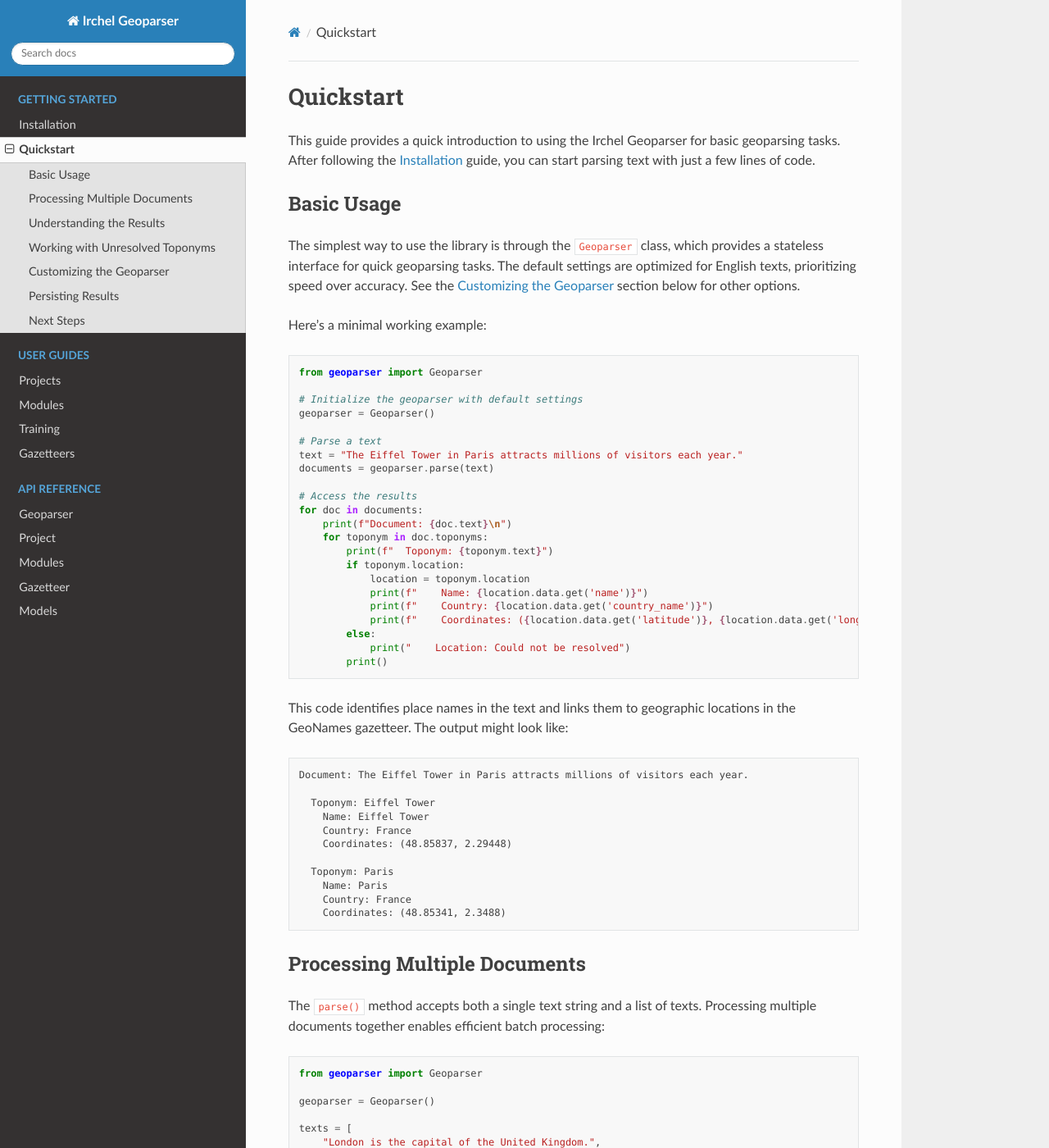
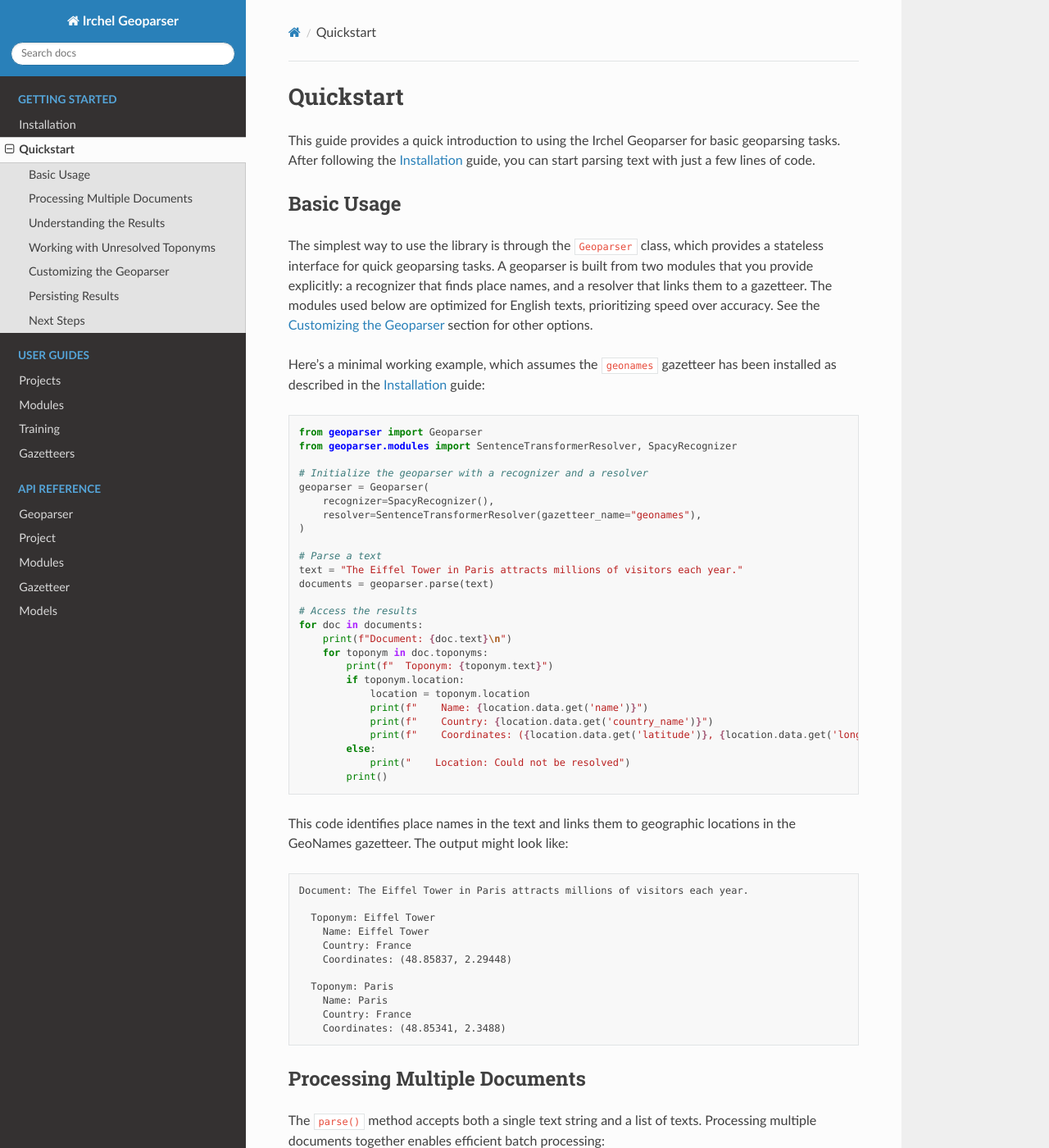
Before and after one commit to dguzh/geoparser, a Sphinx documentation site: the page built from docs/quickstart.rst, in a window 1280 px wide and 1400 px high. Shown: the whole window at 82% size. Built offline with Sphinx 7.4.7 and the Read the Docs theme 3.1.0, drawn with Linux system fonts in a browser that asks for light colours; some of the changed text lies outside the part shown.

Commit message:
Update documentation to reflect new Geoparser initialization with explicit recognizer and resolver and new id based document retrieval from projects

```diff
--- a/docs/quickstart.rst
+++ b/docs/quickstart.rst
@@ -8,16 +8,20 @@ This guide provides a quick introduction to using the Irchel Geoparser for basic
 Basic Usage
 -----------
 
-The simplest way to use the library is through the ``Geoparser`` class, which provides a stateless interface for quick geoparsing tasks. The default settings are optimized for English texts, prioritizing speed over accuracy. See the :ref:`customizing-geoparser` section below for other options.
+The simplest way to use the library is through the ``Geoparser`` class, which provides a stateless interface for quick geoparsing tasks. A geoparser is built from two modules that you provide explicitly: a recognizer that finds place names, and a resolver that links them to a gazetteer. The modules used below are optimized for English texts, prioritizing speed over accuracy. See the :ref:`customizing-geoparser` section for other options.
 
-Here's a minimal working example:
+Here's a minimal working example, which assumes the ``geonames`` gazetteer has been installed as described in the :doc:`installation` guide:
 
 .. code-block:: python
 
    from geoparser import Geoparser
+   from geoparser.modules import SentenceTransformerResolver, SpacyRecognizer
 
-   # Initialize the geoparser with default settings
-   geoparser = Geoparser()
+   # Initialize the geoparser with a recognizer and a resolver
+   geoparser = Geoparser(
+       recognizer=SpacyRecognizer(),
+       resolver=SentenceTransformerResolver(gazetteer_name="geonames"),
+   )
 
    # Parse a text
    text = "The Eiffel Tower in Paris attracts millions of visitors each year."
@@ -61,8 +65,12 @@ The ``parse()`` method accepts both a single text string and a list of texts. Pr
 .. code-block:: python
 
    from geoparser import Geoparser
+   from geoparser.modules import SentenceTransformerResolver, SpacyRecognizer
 
-   geoparser = Geoparser()
+   geoparser = Geoparser(
+       recognizer=SpacyRecognizer(),
+       resolver=SentenceTransformerResolver(gazetteer_name="geonames"),
+   )
 
    texts = [
        "London is the capital of the United Kingdom.",
@@ -82,7 +90,7 @@ The ``parse()`` method accepts both a single text string and a list of texts. Pr
 Understanding the Results
 --------------------------
 
-The ``parse()`` method returns a list of ``Document`` objects, each representing one of the input texts. Each document has a ``toponyms`` property that provides access to the identified place names (references) within that document.
+The ``parse()`` method returns a list of ``Document`` objects in the same order as the input texts, so results can be related back to whatever the texts came from. Each document has a ``toponyms`` property that provides access to the identified place names (references) within that document.
 
 Each toponym (``Reference`` object) has several important properties:
 
@@ -104,8 +112,12 @@ Not all identified place names can be successfully linked to geographic location
 .. code-block:: python
 
    from geoparser import Geoparser
+   from geoparser.modules import SentenceTransformerResolver, SpacyRecognizer
 
-   geoparser = Geoparser()
+   geoparser = Geoparser(
+       recognizer=SpacyRecognizer(),
+       resolver=SentenceTransformerResolver(gazetteer_name="geonames"),
+   )
    documents = geoparser.parse("They traveled from Atlantis to Wonderland.")
 
    for doc in documents:
@@ -121,7 +133,7 @@ Not all identified place names can be successfully linked to geographic location
 Customizing the Geoparser
 --------------------------
 
-The default ``Geoparser()`` uses a spaCy model for recognition and a SentenceTransformer model for resolution. You can customize these components by providing your own module instances:
+The examples above use ``SpacyRecognizer`` and ``SentenceTransformerResolver`` with their default settings. Both modules take parameters of their own, so a geoparser can be tailored to the language, domain, and gazetteer you work with:
 
 .. code-block:: python
 
@@ -148,8 +160,12 @@ By default, the ``parse()`` method creates a temporary project internally and de
 .. code-block:: python
 
    from geoparser import Geoparser
+   from geoparser.modules import SentenceTransformerResolver, SpacyRecognizer
 
-   geoparser = Geoparser()
+   geoparser = Geoparser(
+       recognizer=SpacyRecognizer(),
+       resolver=SentenceTransformerResolver(gazetteer_name="geonames"),
+   )
    documents = geoparser.parse("Berlin is the capital of Germany.", save=True)
    # Results saved under project name: a1b2c3d4
 
```
Also changed, not shown: README.md (+6 -2 lines), docs/guides/projects.rst (+28 -1 lines).
